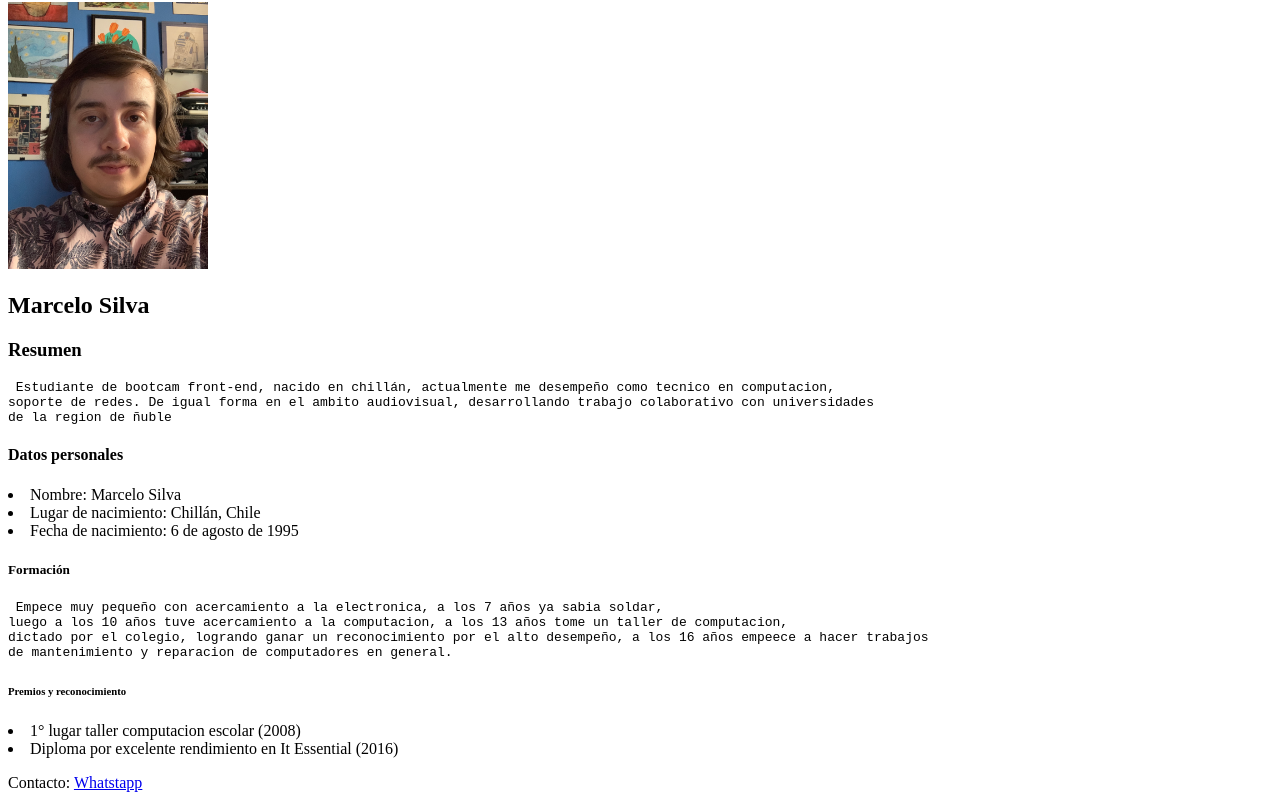
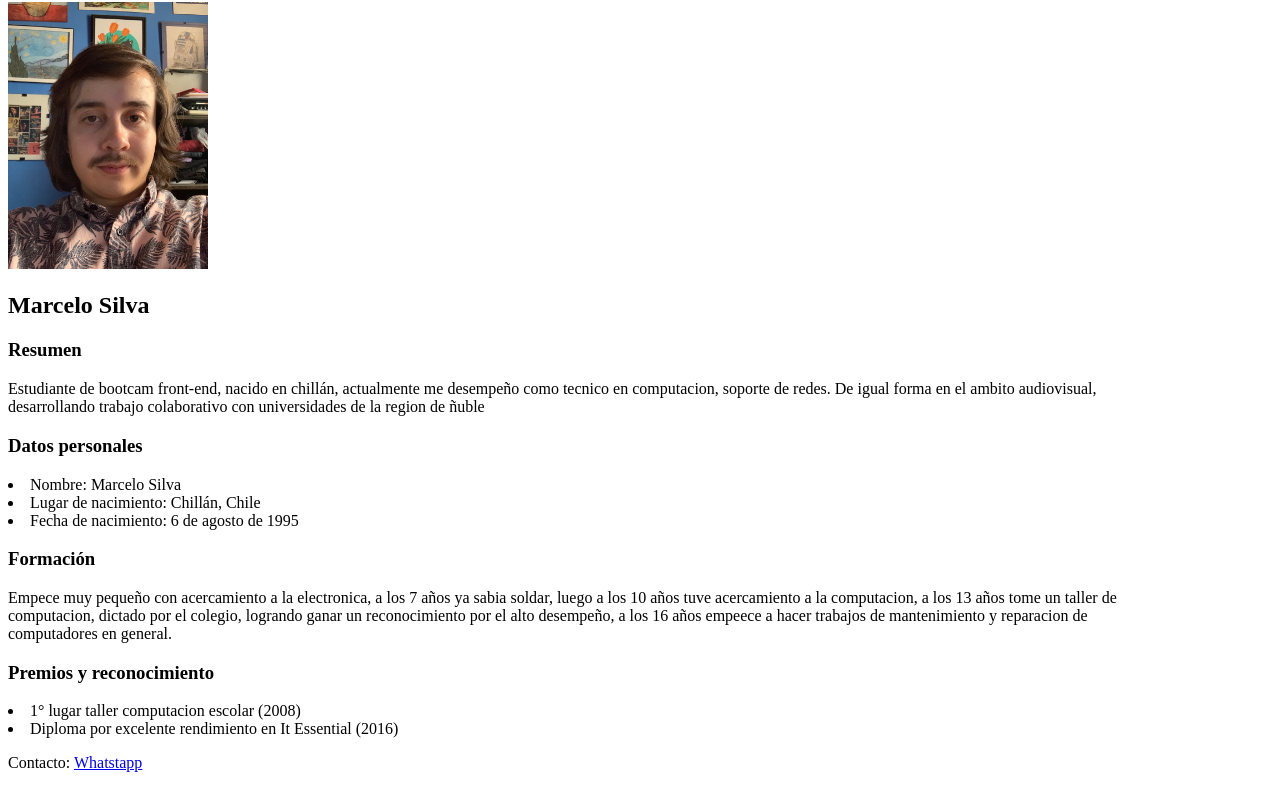
Before and after one commit to chelosilva/curriculum, a plain HTML site: page index.html in a window 1280 px wide. Shown: the part 78-886 px from the top of the page. Drawn offline with Linux system fonts and the light colour scheme.

Commit message:
Update index.html

```diff
--- a/index.html
+++ b/index.html
@@ -14,25 +14,27 @@
 <h2>Marcelo Silva</h2>
 
 <h3>Resumen</h3>
-<pre> Estudiante de bootcam front-end, nacido en chillán, actualmente me desempeño como tecnico en computacion,
+<p   style="margin-right: 150px;" >
+Estudiante de bootcam front-end, nacido en chillán, actualmente me desempeño como tecnico en computacion,
 soporte de redes. De igual forma en el ambito audiovisual, desarrollando trabajo colaborativo con universidades
-de la region de ñuble </pre>
+de la region de ñuble </p>
 
-<h4>Datos personales</h4>
+<h3>Datos personales</h3>
 
 
 </li>
-<li> Nombre: Marcelo Silva</li>
+<li> Nombre: Marcelo Silva </li>
 <li> Lugar de nacimiento: Chillán, Chile</li>
 <li> Fecha de nacimiento: 6 de agosto de 1995</li>
 
-<h5>Formación</h5>
-<pre> Empece muy pequeño con acercamiento a la electronica, a los 7 años ya sabia soldar,
+<h3>Formación</h3>
+<p  style="margin-right: 150px;" >
+Empece muy pequeño con acercamiento a la electronica, a los 7 años ya sabia soldar,
 luego a los 10 años tuve acercamiento a la computacion, a los 13 años tome un taller de computacion,
 dictado por el colegio, logrando ganar un reconocimiento por el alto desempeño, a los 16 años empeece a hacer trabajos
-de mantenimiento y reparacion de computadores en general. </pre>
+de mantenimiento y reparacion de computadores en general. </p>
 
-<h6>Premios y reconocimiento</h6>
+<h3>Premios y reconocimiento</h3>
 </li>
 <li> 1° lugar taller computacion escolar (2008)</li>
 <li> Diploma por excelente rendimiento en It Essential (2016)</li>
```
